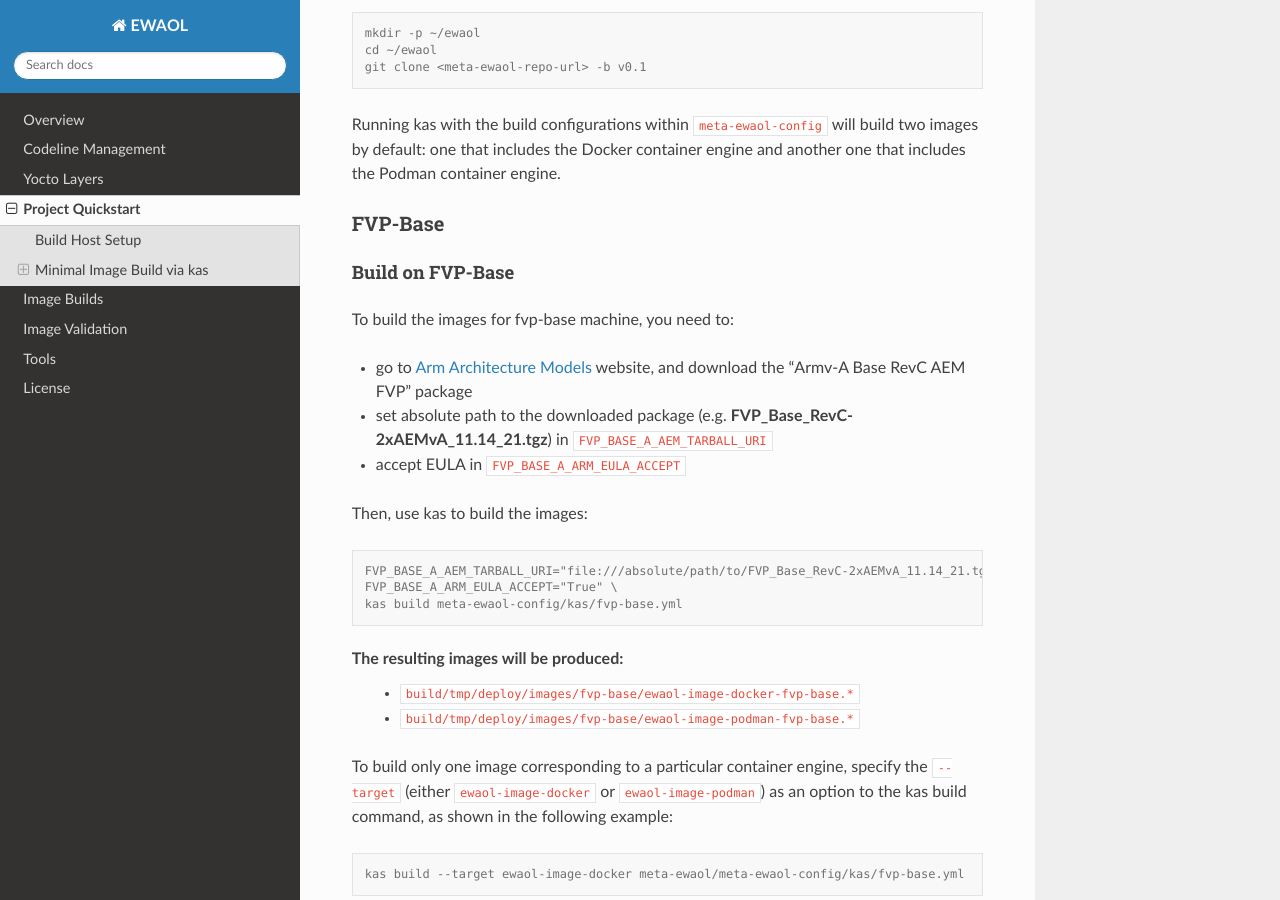
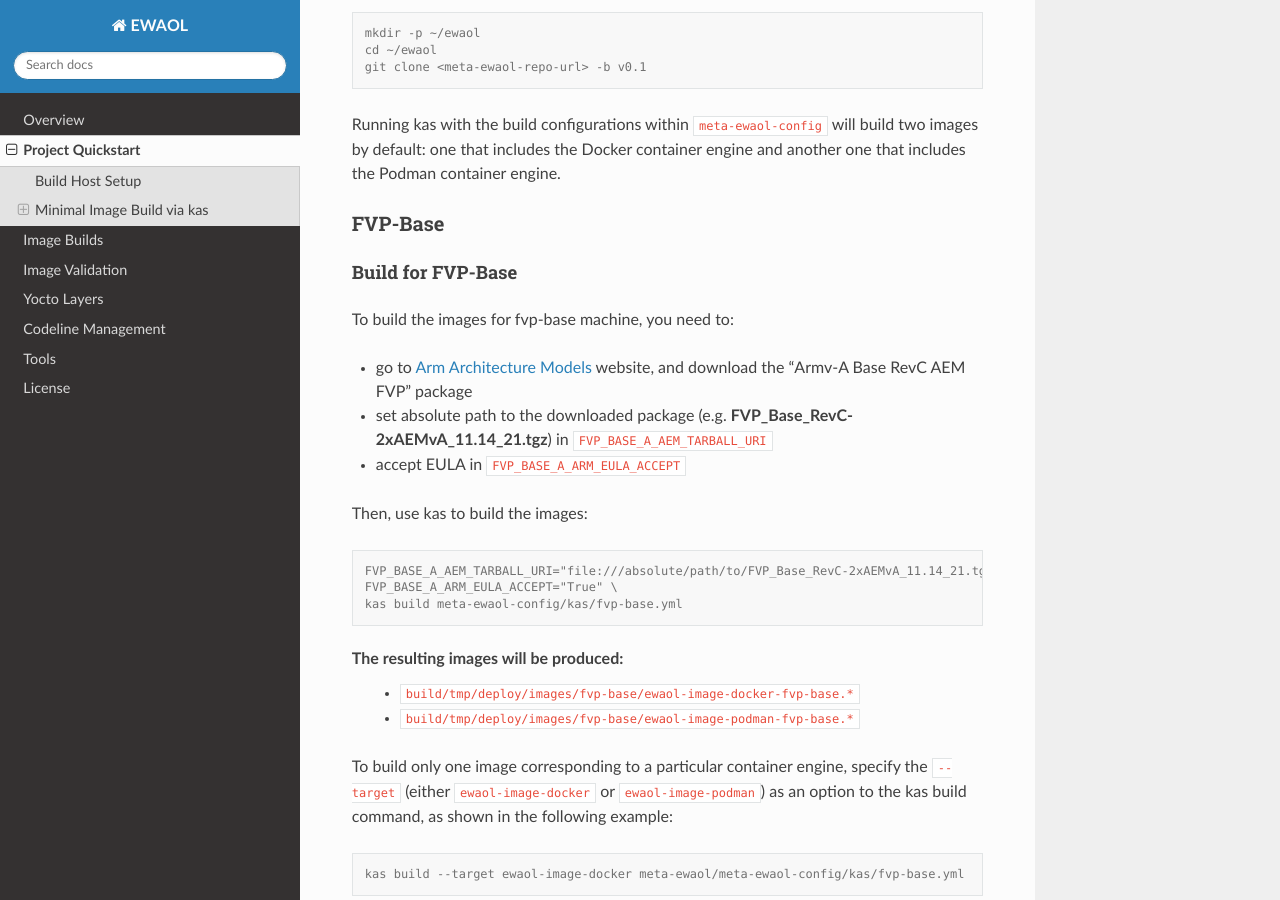
Before and after one commit to chaoge525/soafee_demo, a Sphinx documentation site: the page built from documentation/quickstart.rst, in a window 1280 px wide and 900 px high, scrolled down 1503 px. Built offline with Sphinx 7.4.7 and the Read the Docs theme 2.0.0, drawn with Linux system fonts in a browser that asks for light colours; some of the changed text lies outside the part shown.

Commit message:
doc: Pages reordering
Reorder the documentation pages and use "Build for ..." instead of
"Build on ...".

Issue-Id: SCM-3202
Signed-off-by: Diego Sueiro <diego.sueiro@arm.com>
Change-Id: Iab6989b8cb5a52f2d2b38069356ea607fc5b2674

```diff
--- a/documentation/index.rst
+++ b/documentation/index.rst
@@ -8,10 +8,10 @@
    :maxdepth: 2
 
    overview
-   codeline-management
-   yocto-layers
    quickstart
    builds
    validations
+   yocto-layers
+   codeline-management
    tools
    license_link
--- a/documentation/quickstart.rst
+++ b/documentation/quickstart.rst
@@ -85,8 +85,8 @@
 FVP-Base
 ========
 
-Build on FVP-Base
------------------
+Build for FVP-Base
+------------------
 
 To build the images for fvp-base machine, you need to:
 
@@ -157,8 +157,8 @@
 To read documentation about the N1SDP board, check the
 `N1SDP Technical Reference Manual`_.
 
-Build on N1SDP
---------------
+Build for N1SDP
+---------------
 
 To build the images via kas for the N1SDP board:
 
--- a/documentation/validations.rst
+++ b/documentation/validations.rst
@@ -68,7 +68,7 @@
 ^^^^^^^^^^^^^^^^^^^^^^^^^^^^^^^^^^
 
 To build tests for N1SDP using the same process as described in
-:ref:`Build on N1SDP`, you only need to add ``meta-ewaol-config/kas/tests.yml``
+:ref:`Build for N1SDP`, you only need to add ``meta-ewaol-config/kas/tests.yml``
 to the kas build command:
 
 .. code-block:: console
```
